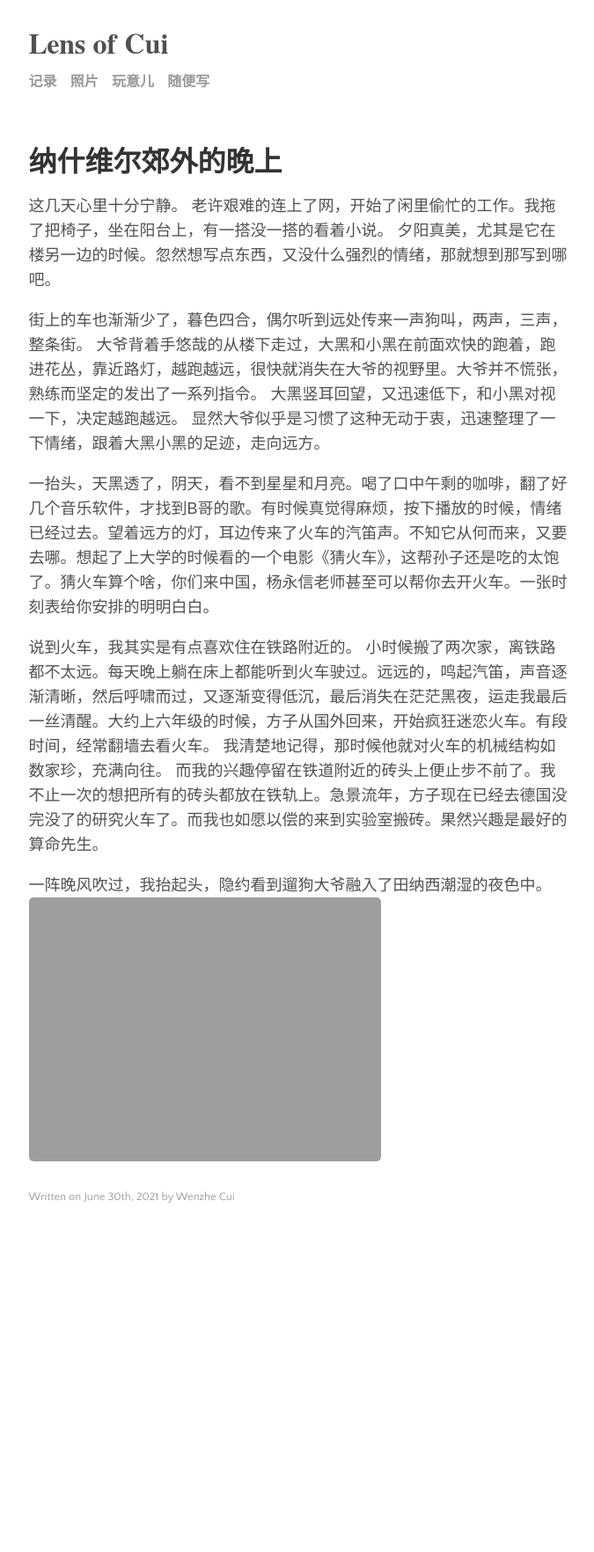
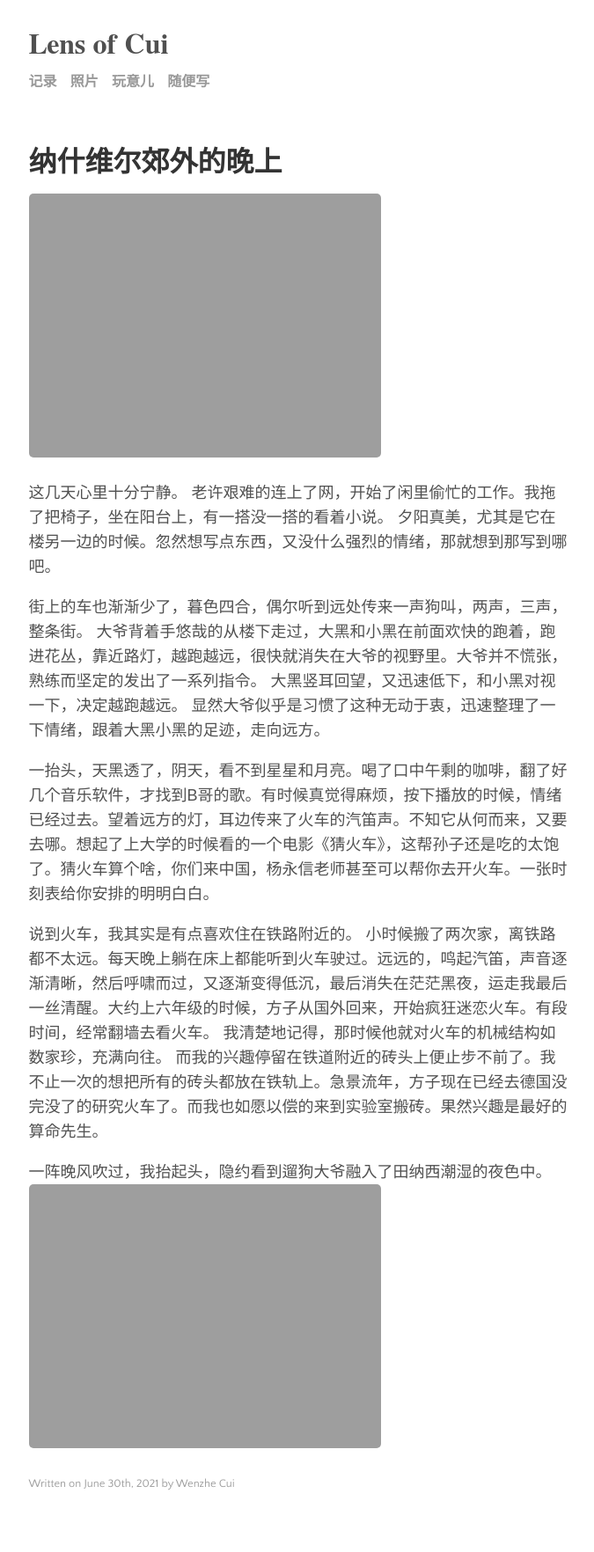
Before and after one commit to cuiwenzhe/blogs, a Jekyll site: the page built from _posts/2021-06-30-nashville.md, in a window 1280 px wide. Shown: the whole page at 88% size, without its empty margins (300-975 px from the left). Built offline with Jekyll 4.4.1, drawn with Linux system fonts in a browser that asks for light colours; before the commit the page ends 1438 px from its top, so only the background shows below that.

Commit message:
Update 2021-06-30-nashville.md

```diff
--- a/_posts/2021-06-30-nashville.md
+++ b/_posts/2021-06-30-nashville.md
@@ -4,6 +4,7 @@ title: "纳什维尔郊外的晚上"
 author: "Wenzhe Cui"
 category: story
 tags: [journey]
+image: /journey/0.jpeg
 ---
 
 这几天心里十分宁静。 老许艰难的连上了网，开始了闲里偷忙的工作。我拖了把椅子，坐在阳台上，有一搭没一搭的看着小说。 夕阳真美，尤其是它在楼另一边的时候。忽然想写点东西，又没什么强烈的情绪，那就想到那写到哪吧。
@@ -15,4 +16,4 @@ tags: [journey]
 说到火车，我其实是有点喜欢住在铁路附近的。 小时候搬了两次家，离铁路都不太远。每天晚上躺在床上都能听到火车驶过。远远的，鸣起汽笛，声音逐渐清晰，然后呼啸而过，又逐渐变得低沉，最后消失在茫茫黑夜，运走我最后一丝清醒。大约上六年级的时候，方子从国外回来，开始疯狂迷恋火车。有段时间，经常翻墙去看火车。 我清楚地记得，那时候他就对火车的机械结构如数家珍，充满向往。 而我的兴趣停留在铁道附近的砖头上便止步不前了。我不止一次的想把所有的砖头都放在铁轨上。急景流年，方子现在已经去德国没完没了的研究火车了。而我也如愿以偿的来到实验室搬砖。果然兴趣是最好的算命先生。
 
 一阵晚风吹过，我抬起头，隐约看到遛狗大爷融入了田纳西潮湿的夜色中。
-![sad]({{ "/assets/img/journey/1.jpg" | absolute_url }})
+![sad]({{ "/assets/img/journey/1.jpeg" | absolute_url }})
```
